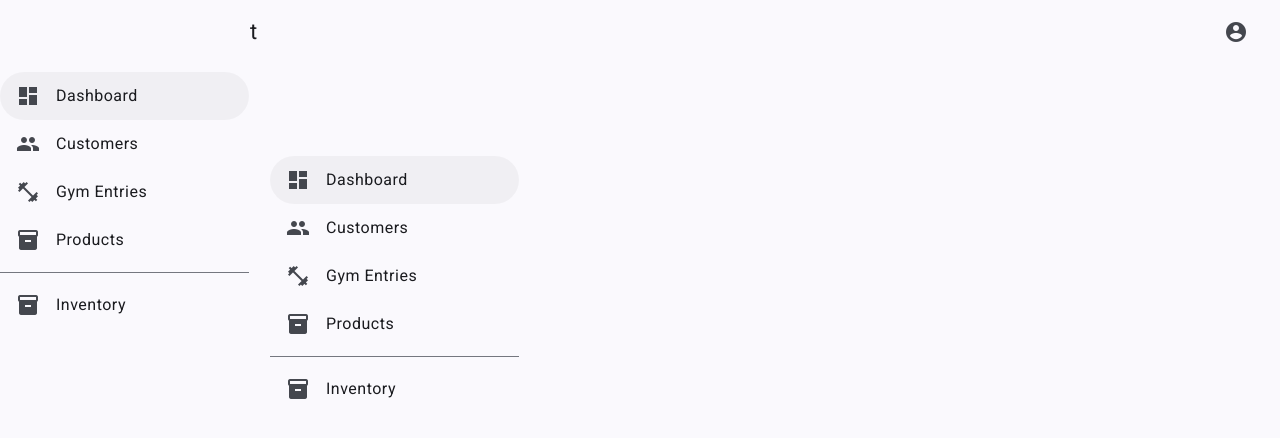
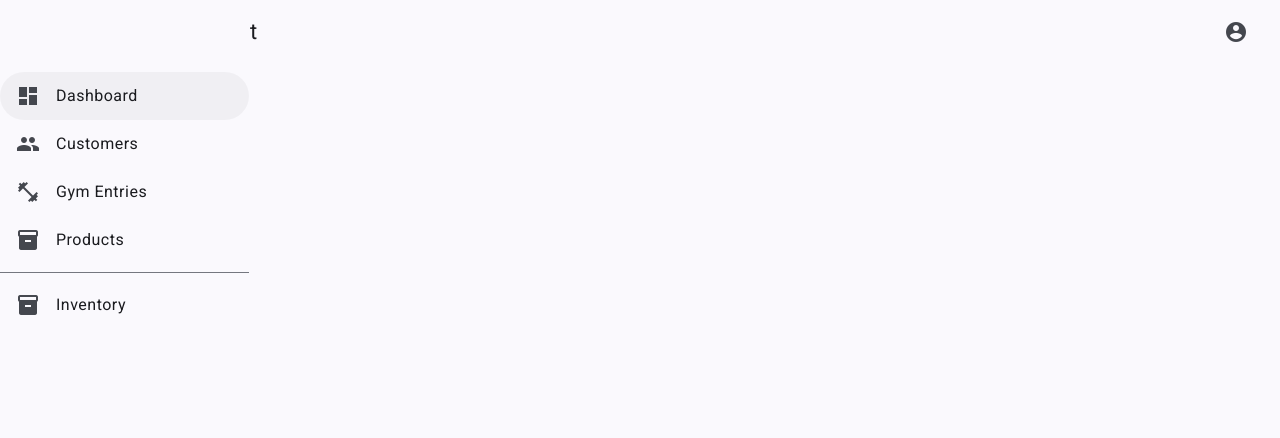
Before and after one commit to gdemirkol315/i-gym, an Angular app in the folder front-end/: page /dashboard in a window 1280 px wide. Shown: the top 438 px of the page. Built offline with nearby package versions, Linux system fonts and the light colour scheme; sample sign-in values are in the browser's storage.

Commit message:
duplicate side nav fix

```diff
--- a/front-end/src/app/app.component.html
+++ b/front-end/src/app/app.component.html
@@ -1,7 +1 @@
-<ng-container *ngIf="!isAuthRoute; else authContent">
-  <app-main-layout></app-main-layout>
-</ng-container>
-
-<ng-template #authContent>
-  <router-outlet></router-outlet>
-</ng-template>
+<router-outlet></router-outlet>
```
